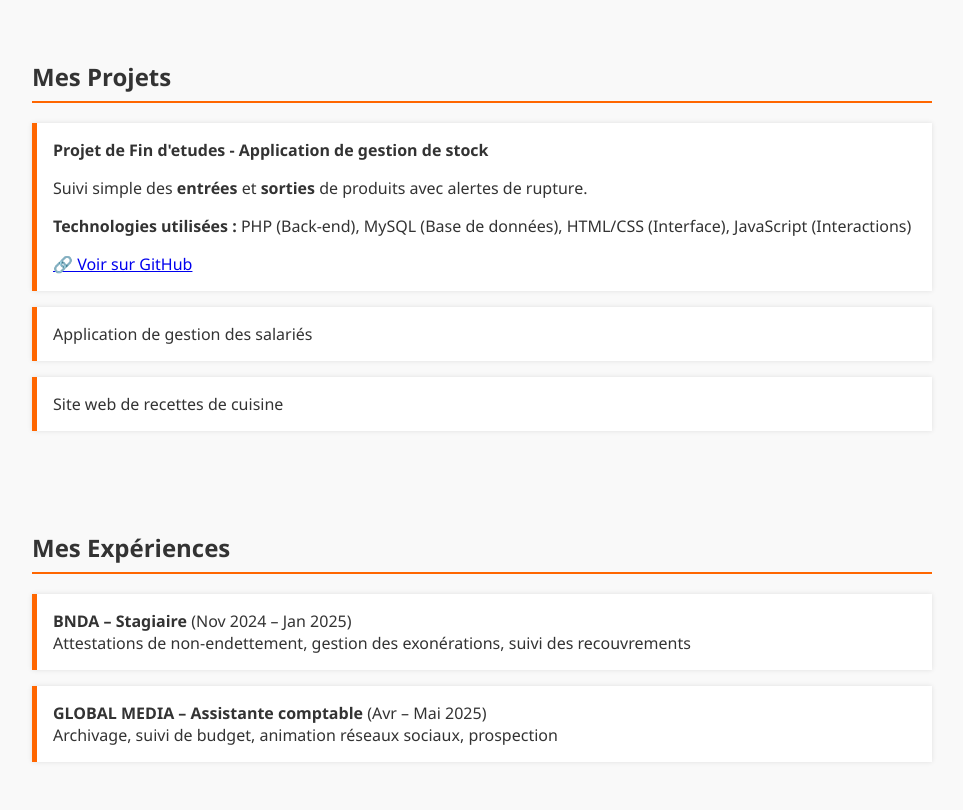
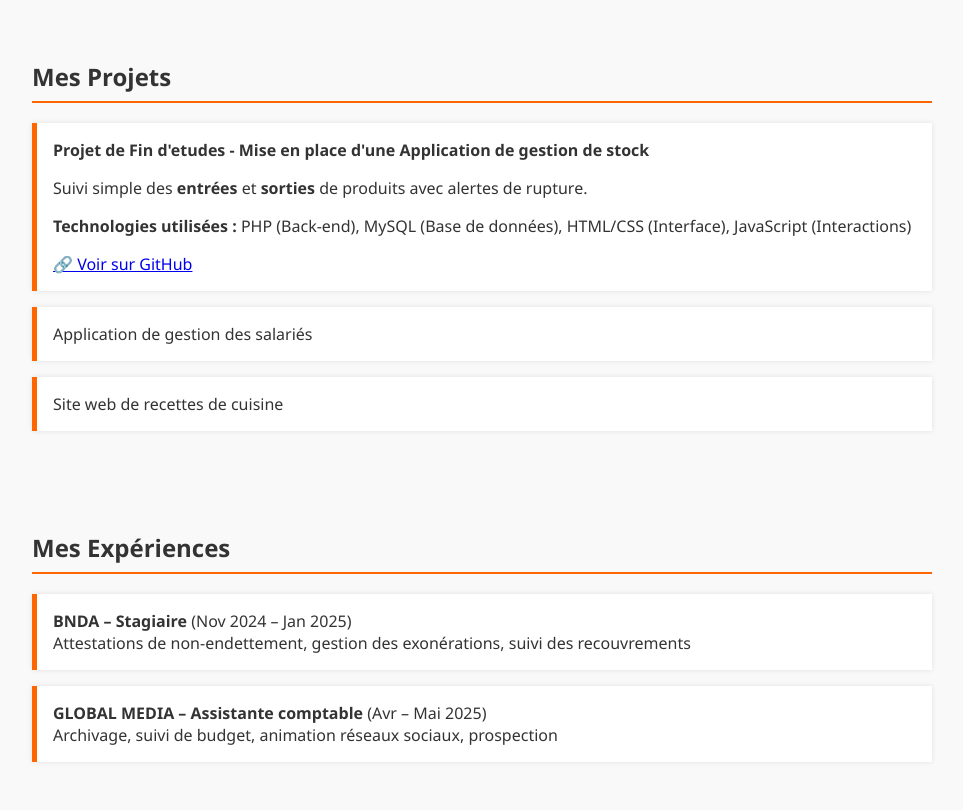
Before and after one commit to Aicha02-cell/portofolio, a plain HTML site: page index.html in a window 1280 px wide. Shown: the part 1029-1839 px from the top of the page, without its empty margins (158-1121 px from the left). Drawn offline with Linux system fonts and the light colour scheme.

Commit message:
Update index.html

```diff
--- a/index.html
+++ b/index.html
@@ -87,7 +87,7 @@
   <section id="projects">
     <h2>Mes Projets</h2>
     <ul class="project-list">
-      <li><b>Projet de Fin d'etudes - Application de gestion de stock</b> <br>
+      <li><b>Projet de Fin d'etudes - Mise en place d'une Application de gestion de stock</b> <br>
         <div class="project-card">
 
   <p class="description">
```
